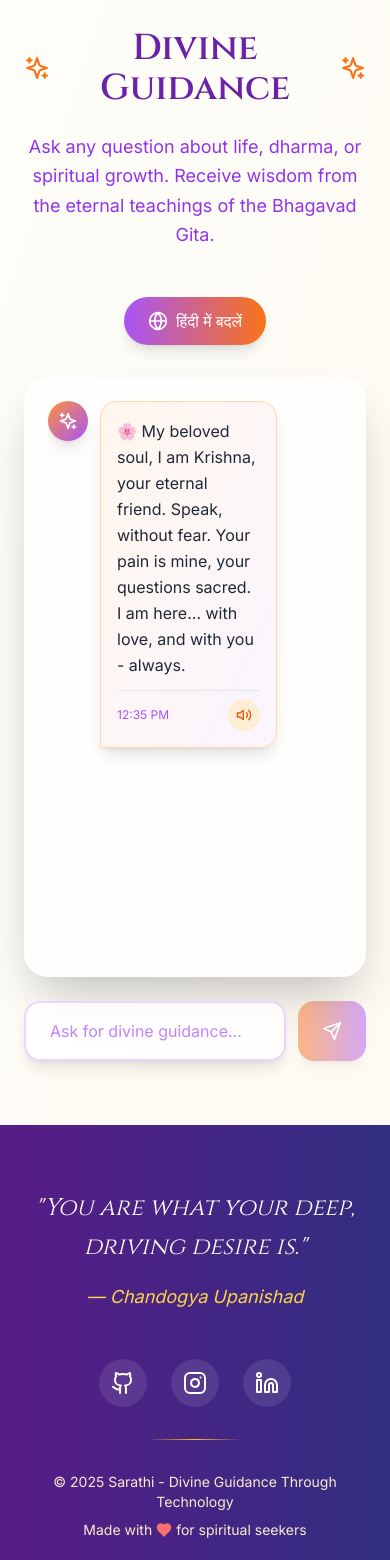
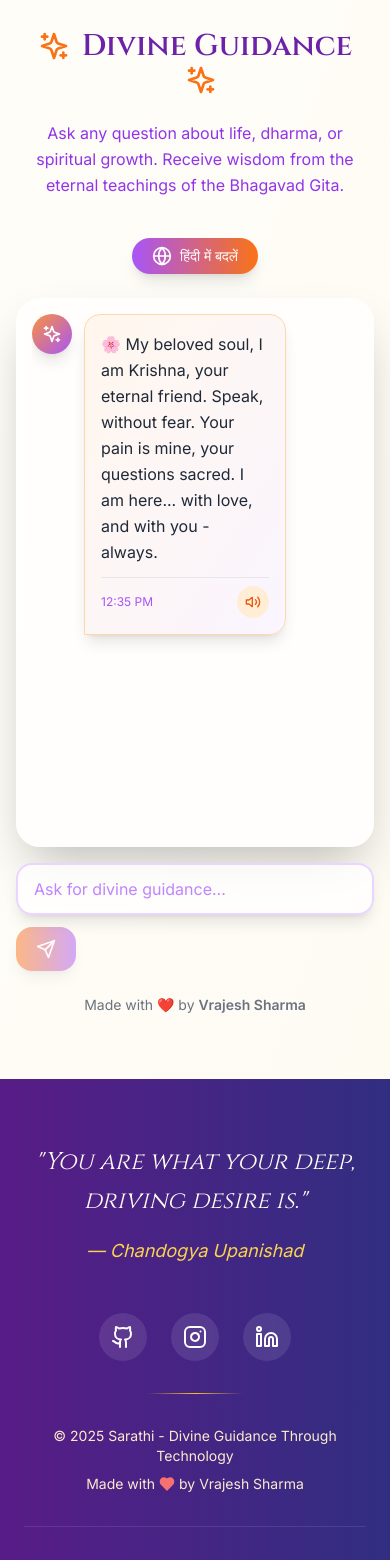
Before and after one commit to Vrajesh-Sharma/Sarathi, a React (Vite) app in the folder frontend/: page /ask-krishna in a window 390 px wide. Shown: the part 880-2440 px from the top of the page. Built offline with nearby package versions, Linux system fonts and the light colour scheme.

Commit message:
Mobile responsive

```diff
--- a/frontend/src/components/ChatInterface.tsx
+++ b/frontend/src/components/ChatInterface.tsx
@@ -95,45 +95,48 @@ const ChatInterface: React.FC = () => {
 
   return (
     <section id="chat" className="min-h-screen bg-gradient-to-br from-cream-50 to-cream-100 py-16">
-      <div className="max-w-4xl mx-auto px-6">
+      <div className="max-w-4xl mx-auto px-4 sm:px-6">
+        {/* Header */}
         <motion.div
           initial={{ opacity: 0, y: 20 }}
           animate={{ opacity: 1, y: 0 }}
           transition={{ duration: 0.8 }}
-          className="text-center mb-12"
+          className="text-center mb-10"
         >
-          <div className="flex items-center justify-center mb-6">
+          <div className="flex flex-wrap items-center justify-center mb-6">
             <Sparkles className="w-8 h-8 text-saffron-500 mr-3" />
-            <h2 className="font-cinzel text-4xl md:text-5xl font-semibold text-purple-800">
+            <h2 className="font-cinzel text-3xl sm:text-4xl md:text-5xl font-semibold text-purple-800">
               Divine Guidance
             </h2>
             <Sparkles className="w-8 h-8 text-saffron-500 ml-3" />
           </div>
-          <p className="font-inter text-lg text-purple-600 max-w-2xl mx-auto leading-relaxed">
+          <p className="font-inter text-base sm:text-lg text-purple-600 max-w-2xl mx-auto leading-relaxed">
             Ask any question about life, dharma, or spiritual growth. Receive wisdom from the eternal teachings of the Bhagavad Gita.
           </p>
         </motion.div>
 
+        {/* Language Toggle */}
         <motion.div
           initial={{ opacity: 0, scale: 0.9 }}
           animate={{ opacity: 1, scale: 1 }}
           transition={{ duration: 0.5, delay: 0.2 }}
-          className="flex justify-center mb-8"
+          className="flex justify-center mb-6"
         >
           <button
             onClick={toggleLanguage}
-            className="flex items-center gap-2 px-6 py-3 bg-gradient-to-r from-purple-500 to-saffron-500 text-white rounded-full font-inter font-medium shadow-lg hover:shadow-xl transition-all duration-300 hover:scale-105"
+            className="flex items-center gap-2 px-5 py-2 sm:px-6 sm:py-3 text-sm sm:text-base bg-gradient-to-r from-purple-500 to-saffron-500 text-white rounded-full font-inter font-medium shadow-lg hover:shadow-xl transition-all duration-300 hover:scale-105"
           >
             <Globe className="w-5 h-5" />
             {language === 'english' ? 'हिंदी में बदलें' : 'Switch to English'}
           </button>
         </motion.div>
 
+        {/* Chat Container */}
         <motion.div
           initial={{ opacity: 0 }}
           animate={{ opacity: 1 }}
           transition={{ duration: 0.8, delay: 0.4 }}
-          className="bg-white/70 backdrop-blur-sm rounded-3xl shadow-2xl p-6 mb-6 h-[600px] flex flex-col"
+          className="bg-white/70 backdrop-blur-sm rounded-3xl shadow-2xl p-4 sm:p-6 mb-4 sm:mb-6 h-[65vh] sm:h-[600px] flex flex-col"
         >
           <div
             ref={messagesContainerRef}
@@ -169,13 +172,14 @@ const ChatInterface: React.FC = () => {
           </div>
         </motion.div>
 
+        {/* Input Section */}
         <motion.div
           initial={{ opacity: 0, y: 20 }}
           animate={{ opacity: 1, y: 0 }}
           transition={{ duration: 0.8, delay: 0.6 }}
-          className="flex gap-3"
+          className="flex flex-wrap gap-3"
         >
-          <div className="flex-1 relative">
+          <div className="flex-grow w-full sm:w-auto relative">
             <input
               ref={inputRef}
               type="text"
@@ -183,7 +187,7 @@ const ChatInterface: React.FC = () => {
               onChange={(e) => setInputText(e.target.value)}
               onKeyPress={handleKeyPress}
               placeholder={language === 'english' ? "Ask for divine guidance..." : "दिव्य मार्गदर्शन के लिए पूछें..."}
-              className="w-full px-6 py-4 bg-white/80 backdrop-blur-sm border-2 border-purple-200 rounded-2xl font-inter text-purple-800 placeholder-purple-400 focus:outline-none focus:border-saffron-400 focus:bg-white transition-all duration-300 shadow-lg"
+              className="w-full px-4 sm:px-6 py-3 sm:py-4 bg-white/80 backdrop-blur-sm border-2 border-purple-200 rounded-2xl font-inter text-purple-800 placeholder-purple-400 focus:outline-none focus:border-saffron-400 focus:bg-white transition-all duration-300 shadow-lg"
             />
           </div>
           <motion.button
@@ -191,11 +195,16 @@ const ChatInterface: React.FC = () => {
             whileTap={{ scale: 0.95 }}
             onClick={handleSendMessage}
             disabled={!inputText.trim() || isTyping}
-            className="px-6 py-4 bg-gradient-to-r from-saffron-500 to-purple-500 text-white rounded-2xl shadow-lg hover:shadow-xl transition-all duration-300 disabled:opacity-50 disabled:cursor-not-allowed"
+            className="px-5 sm:px-6 py-3 sm:py-4 bg-gradient-to-r from-saffron-500 to-purple-500 text-white rounded-2xl shadow-lg hover:shadow-xl transition-all duration-300 disabled:opacity-50 disabled:cursor-not-allowed"
           >
             <Send className="w-5 h-5" />
           </motion.button>
         </motion.div>
+
+        {/* Footer */}
+        <p className="text-center text-sm text-gray-500 mt-6 font-inter">
+          Made with ❤️ by <strong>Vrajesh Sharma</strong>
+        </p>
       </div>
     </section>
   );
--- a/frontend/src/components/Footer.tsx
+++ b/frontend/src/components/Footer.tsx
@@ -55,7 +55,7 @@ const Footer: React.FC = () => {
             <div className="flex items-center gap-1">
               <span className="font-inter text-sm">Made with</span>
               <Heart className="w-4 h-4 text-red-400 fill-current" />
-              <span className="font-inter text-sm">for spiritual seekers</span>
+              <span className="font-inter text-sm">by Vrajesh Sharma</span>
             </div>
           </div>
 
```
